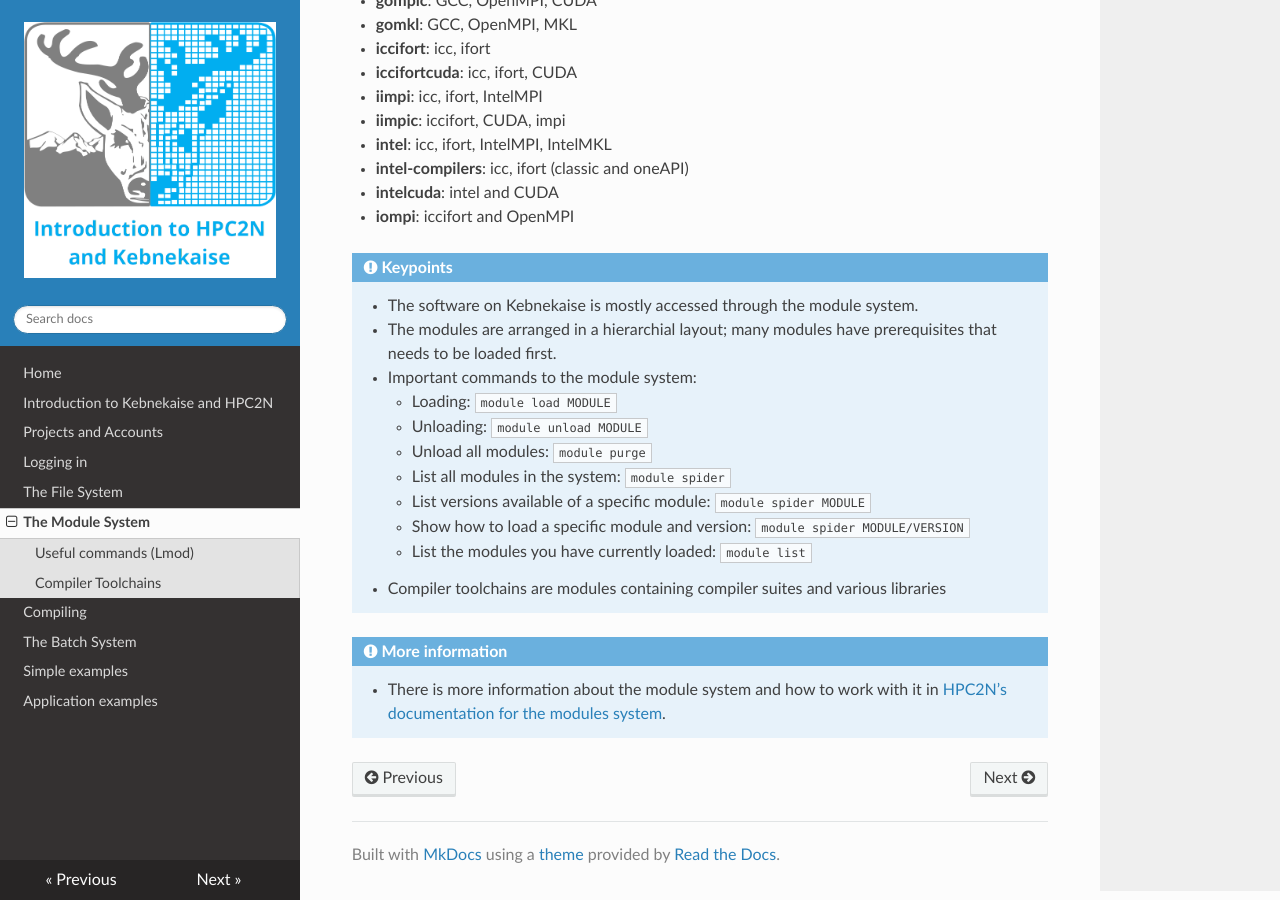
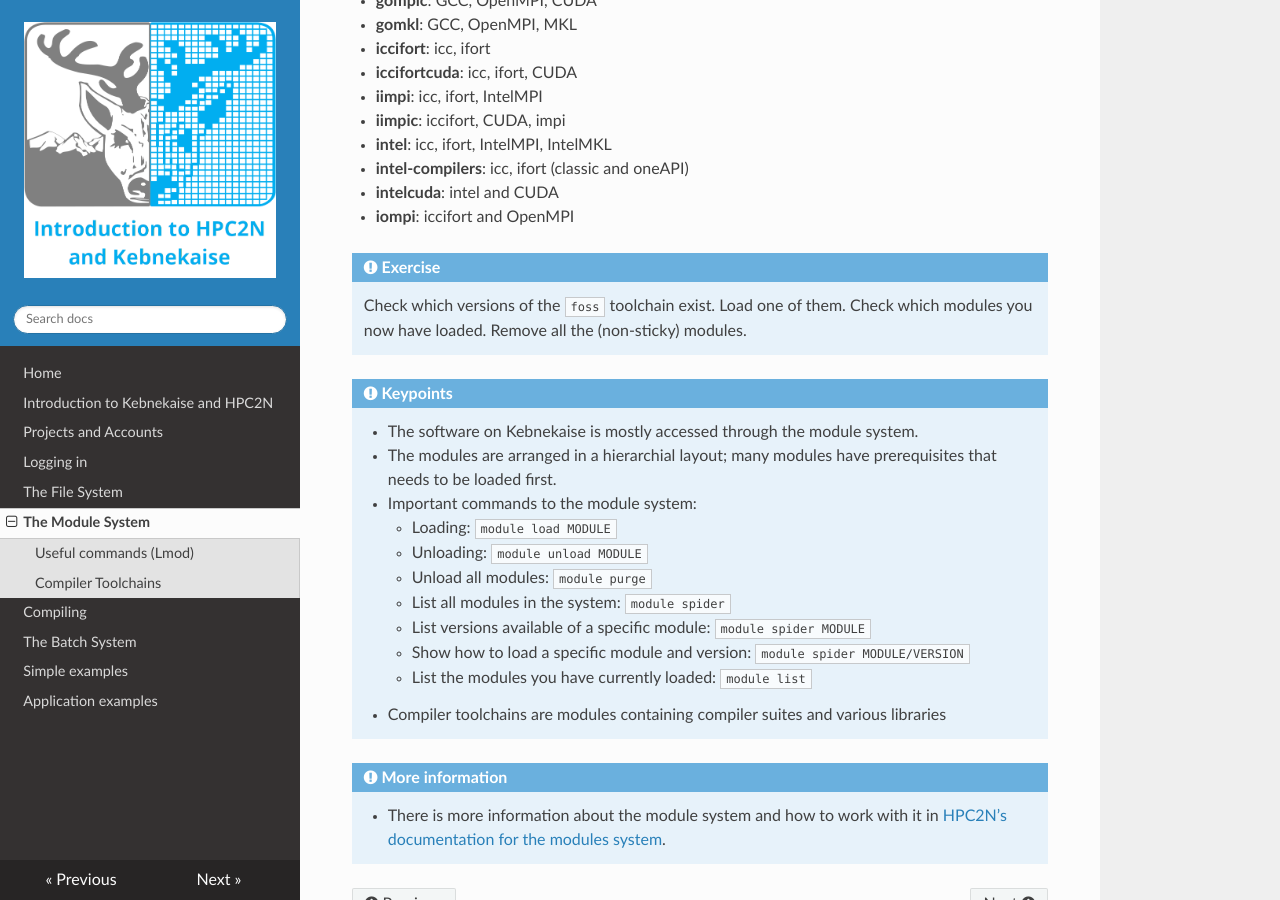
Before and after one commit to hpc2n/intro-course, an MkDocs documentation site: the page built from docs/modules.md, in a window 1280 px wide and 900 px high, scrolled down 3006 px. Built offline with MkDocs 1.6.1, drawn with Linux system fonts in a browser that asks for light colours; nearby versions of some CDN libraries.

Commit message:
Adding an extra exercise

```diff
--- a/docs/modules.md
+++ b/docs/modules.md
@@ -279,6 +279,10 @@ Some currently available toolchains (check <code>ml av</code> for versions and f
 - **intelcuda**: intel and CUDA
 - **iompi**: iccifort and OpenMPI
 
+!!! Note "Exercise"
+
+    Check which versions of the ``foss`` toolchain exist. Load one of them. Check which modules you now have loaded. Remove all the (non-sticky) modules.
+
 !!! Keypoints "Keypoints"
 
     - The software on Kebnekaise is mostly accessed through the module system.
```
